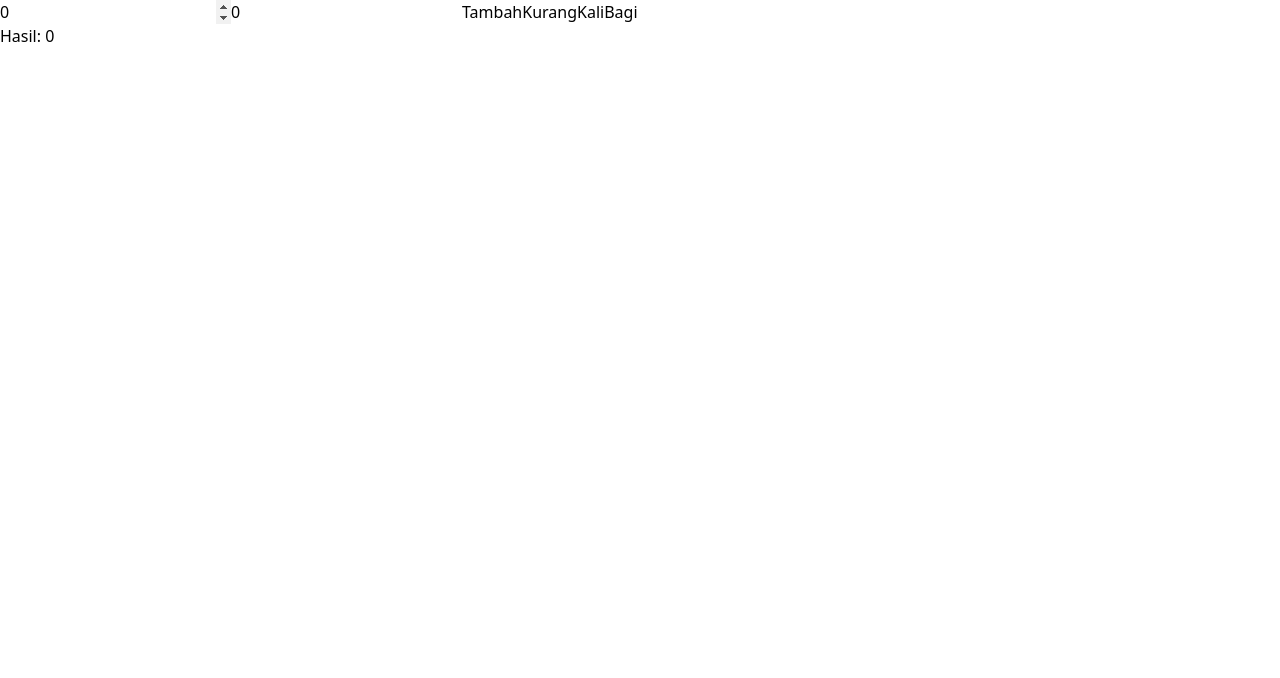
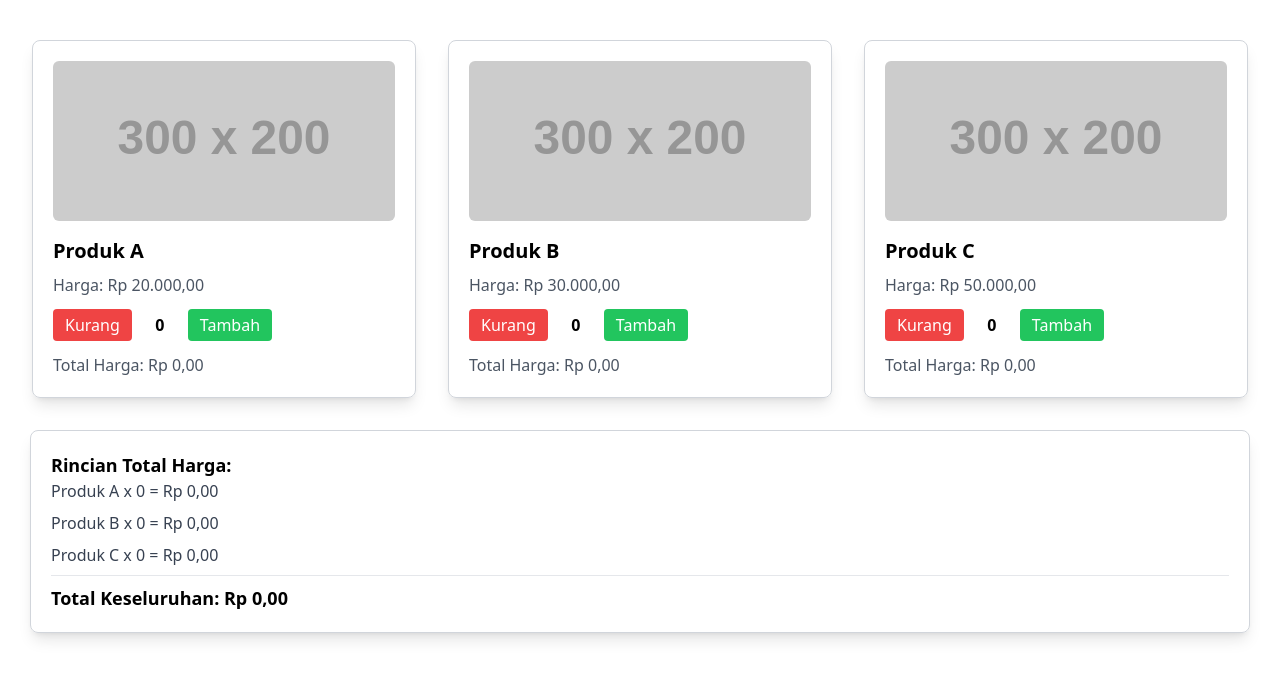
Before and after one commit to WildanCool/JavaScript-React, a React (Vite) app in the folder my-project/: page / in a window 1280 px wide. Shown: the top 678 px of the page. Built offline with nearby package versions, Linux system fonts and the light colour scheme.

Commit message:
MT9 - UseState

```diff
--- /dev/null
+++ b/my-project/src/MT9 - UseState/array.jsx
@@ -0,0 +1,20 @@
+import { useState } from "react";
+
+const SimpleName = () => {
+  const [names, setNames] = useState(["Perdana", "Muhammad"]);
+
+  return (
+    <div>
+      <h1>Daftar Nama :</h1>
+      <ul>
+        {names.map((name, index) => (
+          <li key={index}>{name}</li>
+        ))}
+      </ul>
+      <button onClick={() => setNames([...names, "Wildanu"])}
+        className="px-4 py-2 bg-blue-500 text-white rounded">Tambah Nama</button>
+    </div>
+  );
+};
+
+export default SimpleName;
--- /dev/null
+++ b/my-project/src/MT9 - UseState/map.jsx
@@ -0,0 +1,42 @@
+import { useState } from "react";
+
+const UpdateStateWithMap = () => {
+  const [users, setUsers] = useState([
+    { id: 1, name: "Perdana", active: false },
+    { id: 2, name: "Muhammad", active: false },
+    { id: 3, name: "Wildan", active: false },
+  ]);
+
+  const toggleActive = (id) => {
+    setUsers((prevUsers) =>
+      prevUsers.map((user) =>
+        user.id === id ? { ...user, active: !user.active } : user
+      )
+    );
+  };
+
+  return (
+    <div>
+      <h1>Daftar Pengguna: </h1>
+      <ul>
+        {users.map((user) => (
+          <li key={user.id} className="mb-2">
+            <span>
+              {user.name} -
+              {user.active ? "Aktif" : "Tidak Aktif"}
+            </span>
+
+            <button
+              onClick={() => toggleActive(user.id)}
+              className="ml-4 px-2 py-2 bg-blue-500 text-white rounded"
+            >
+              Toggle
+            </button>
+          </li>
+        ))}
+      </ul>
+    </div>
+  );
+};
+
+export default UpdateStateWithMap;
--- /dev/null
+++ b/my-project/src/MT9 - UseState/tugas1.jsx
@@ -0,0 +1,127 @@
+import { useState } from "react";
+
+const Card = () => {
+  const [products, setProducts] = useState([
+    {
+      id: 1,
+      title: "Produk A",
+      price: 20000,
+      image: "https://via.placeholder.com/300x200",
+      count: 0,
+    },
+    {
+      id: 2,
+      title: "Produk B",
+      price: 30000,
+      image: "https://via.placeholder.com/300x200",
+      count: 0,
+    },
+    {
+      id: 3,
+      title: "Produk C",
+      price: 50000,
+      image: "https://via.placeholder.com/300x200",
+      count: 0,
+    },
+  ]);
+
+  const addProduct = (id) => {
+    setProducts((prevProducts) =>
+      prevProducts.map((product) =>
+        product.id === id ? { ...product, count: product.count + 1 } : product
+      )
+    );
+  };
+
+  const reduceProduct = (id) => {
+    setProducts((prevProducts) =>
+      prevProducts.map((product) =>
+        product.id === id && product.count > 0
+          ? { ...product, count: product.count - 1 }
+          : product
+      )
+    );
+  };
+
+  const formatRupiah = (angka) => {
+    return new Intl.NumberFormat("id-ID", {
+      style: "currency",
+      currency: "IDR",
+    }).format(angka);
+  };
+
+  const calculateTotal = (price, count) => {
+    return price * count;
+  };
+
+  const calculateGrandTotal = () => {
+    return products.reduce((total, product) => {
+      return total + calculateTotal(product.price, product.count);
+    }, 0);
+  };
+
+  return (
+    <div className="flex flex-col items-center gap-8 mt-10">
+      <div className="flex justify-center gap-8">
+        {products.map((product) => (
+          <div
+            key={product.id}
+            className="border border-gray-300 rounded-lg shadow-lg p-5 w-96"
+          >
+            <img
+              src={product.image}
+              alt={product.title}
+              className="w-full h-40 object-cover rounded-md mb-4"
+            />
+            <h3 className="text-xl font-semibold mb-2">{product.title}</h3>
+
+            <p className="text-gray-600 mb-3">
+              Harga: {formatRupiah(product.price)}
+            </p>
+
+            <div className="flex">
+              <button
+                onClick={() => reduceProduct(product.id)}
+                className="px-3 py-1 bg-red-500 text-white rounded hover:bg-red-600"
+              >
+                Kurang
+              </button>
+              <p className="text-black w-14 flex justify-center items-center font-bold">
+                {product.count}
+              </p>
+              <button
+                onClick={() => addProduct(product.id)}
+                className="px-3 py-1 bg-green-500 text-white rounded hover:bg-green-600"
+              >
+                Tambah
+              </button>
+            </div>
+
+            <p className="text-gray-600 mt-3">
+              Total Harga:{" "}
+              {formatRupiah(calculateTotal(product.price, product.count))}
+            </p>
+          </div>
+        ))}
+      </div>
+
+      <div className="border border-gray-300 rounded-lg shadow-lg p-5 w-[1220px] mb-10">
+        <h2 className="text-lg font-semibold">Rincian Total Harga:</h2>
+        {products.map((product) => (
+          <p key={product.id} className="text-gray-700 mb-2">
+            {product.title} x {product.count} ={" "}
+            {formatRupiah(calculateTotal(product.price, product.count))}
+          </p>
+        ))}
+
+        <hr />
+
+        <p className="text-lg font-semibold mt-2">
+          Total Keseluruhan: {formatRupiah(calculateGrandTotal())}
+        </p>
+      </div>
+    </div>
+  );
+};
+
+export default Card;
--- a/my-project/src/main.jsx
+++ b/my-project/src/main.jsx
@@ -11,9 +11,12 @@ import {
   LoginStatus,
   SimpleCalculator,
 } from "./MT8 - UseState/tugas8.jsx";
+import SimpleName from "./MT9 - UseState/array.jsx";
+import UpdateStateWithMap from "./MT9 - UseState/map.jsx";
+import Card from "./MT9 - UseState/tugas1.jsx";
 
 createRoot(document.getElementById("root")).render(
   <StrictMode>
-    <SimpleCalculator />
+    < Card/>
   </StrictMode>
 );
```
